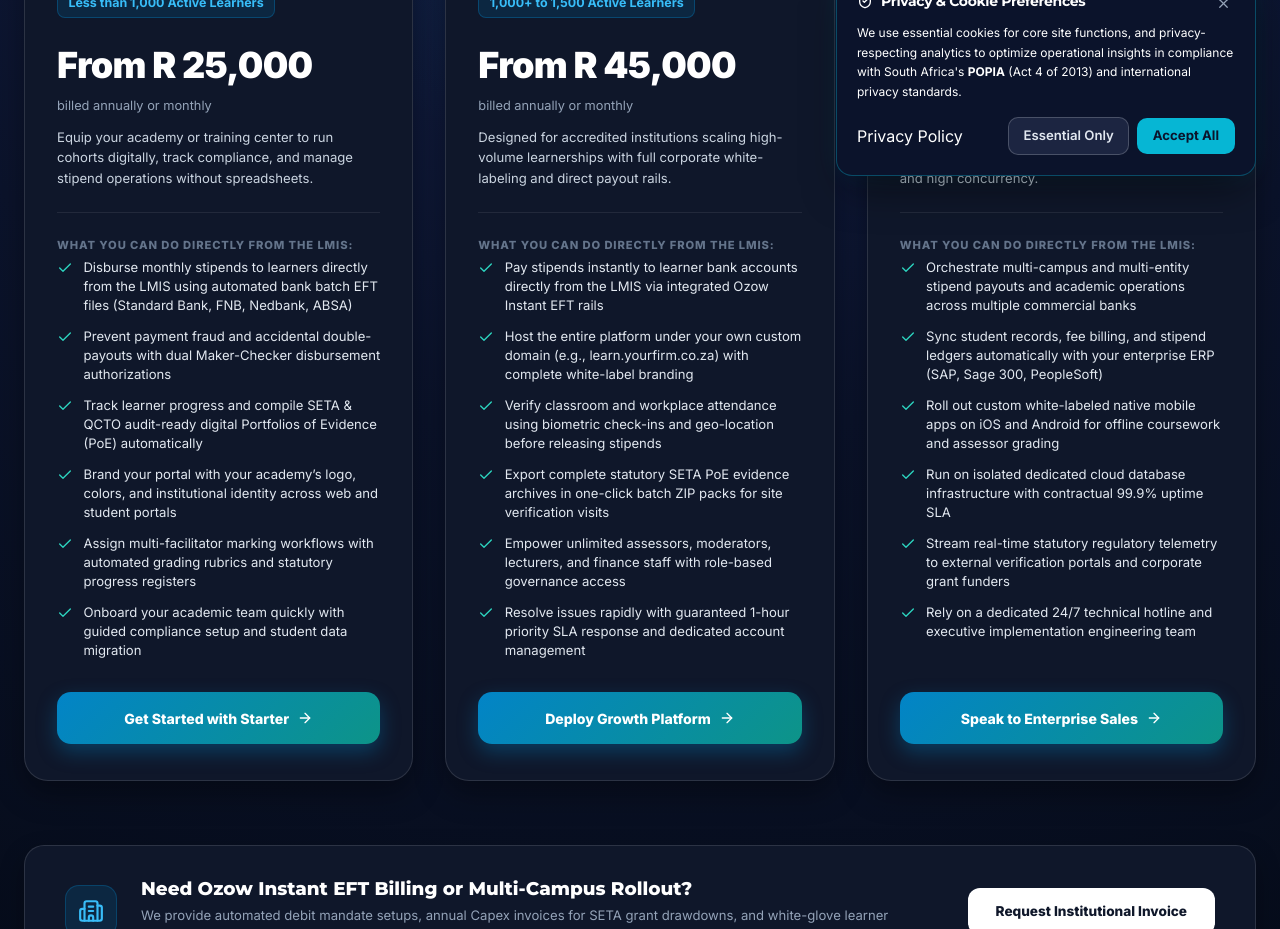
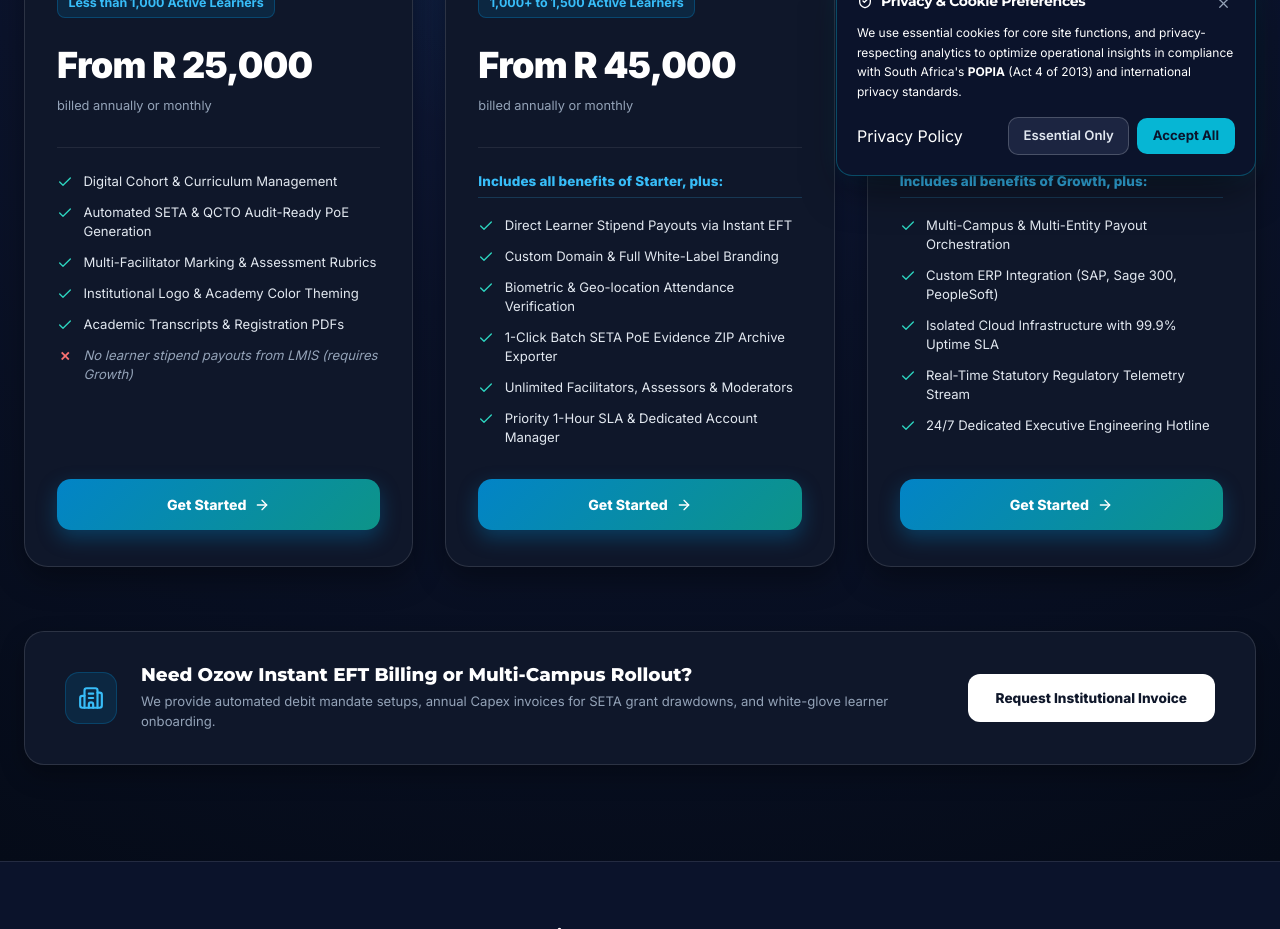
Before and after one commit to Lefika13/Nexa-Transform, a React (Vite) app: page /pricing in a window 1280 px wide. Shown: the part 600-1529 px from the top of the page. Built offline with nearby package versions, Linux system fonts and the light colour scheme; no server answers; the database is empty.

Commit message:
feat(pricing): rework plan benefits into punchy differentiated ticks, remove summaries, enforce no-stipend rule on starter, and set Get Started CTA

```diff
--- a/src/pages/Checkout.jsx
+++ b/src/pages/Checkout.jsx
@@ -7,20 +7,17 @@ const PLAN_INFO = {
   starter: {
     name: 'Starter Academy',
     monthlyPrice: 25000,
-    learners: 'Less than 1,000 Active Learners',
-    description: 'Perfect for accredited boutique academies and independent SDPs scaling their initial cohorts.'
+    learners: 'Less than 1,000 Active Learners'
   },
   growth: {
     name: 'Growth Provider',
     monthlyPrice: 45000,
-    learners: '1,000+ to 1,500 Active Learners',
-    description: 'Full white-label portal, custom domain, and automated Ozow/Stitch direct payout API integration.'
+    learners: '1,000+ to 1,500 Active Learners'
   },
   pro_plus: {
     name: 'Pro+ Plan',
     monthlyPrice: 60000,
-    learners: '1,500+ Active Learners',
-    description: 'Enterprise deployment for multi-campus TVETs and corporate learnership consortia.'
+    learners: '1,500+ Active Learners'
   }
 };
 
@@ -311,7 +308,6 @@ export const Checkout = () => {
             <div className="summary-plan-header">
               <h3 className="summary-plan-title">{plan.name}</h3>
               <span className="summary-plan-quota">{plan.learners}</span>
-              <p className="summary-plan-desc">{plan.description}</p>
             </div>
 
             <div className="summary-details-rows">
--- a/src/pages/Pricing.jsx
+++ b/src/pages/Pricing.jsx
@@ -8,54 +8,49 @@ const PLANS = [
     name: 'Starter Academy',
     priceZar: 'From R 25,000',
     cycle: 'billed annually or monthly',
-    description: 'Equip your academy or training center to run cohorts digitally, track compliance, and manage stipend operations without spreadsheets.',
     learnersQuota: 'Less than 1,000 Active Learners',
     benefits: [
-      'Disburse monthly stipends to learners directly from the LMIS using automated bank batch EFT files (Standard Bank, FNB, Nedbank, ABSA)',
-      'Prevent payment fraud and accidental double-payouts with dual Maker-Checker disbursement authorizations',
-      'Track learner progress and compile SETA & QCTO audit-ready digital Portfolios of Evidence (PoE) automatically',
-      'Brand your portal with your academy’s logo, colors, and institutional identity across web and student portals',
-      'Assign multi-facilitator marking workflows with automated grading rubrics and statutory progress registers',
-      'Onboard your academic team quickly with guided compliance setup and student data migration'
+      { text: 'Digital Cohort & Curriculum Management' },
+      { text: 'Automated SETA & QCTO Audit-Ready PoE Generation' },
+      { text: 'Multi-Facilitator Marking & Assessment Rubrics' },
+      { text: 'Institutional Logo & Academy Color Theming' },
+      { text: 'Academic Transcripts & Registration PDFs' },
+      { text: 'No learner stipend payouts from LMIS (requires Growth)', isNegative: true }
     ],
-    ctaText: 'Get Started with Starter',
-    actionCode: 'starter'
+    ctaText: 'Get Started'
   },
   {
     id: 'growth',
     name: 'Growth Provider',
     priceZar: 'From R 45,000',
     cycle: 'billed annually or monthly',
-    description: 'Designed for accredited institutions scaling high-volume learnerships with full corporate white-labeling and direct payout rails.',
     learnersQuota: '1,000+ to 1,500 Active Learners',
     benefits: [
-      'Pay stipends instantly to learner bank accounts directly from the LMIS via integrated Ozow Instant EFT rails',
-      'Host the entire platform under your own custom domain (e.g., learn.yourfirm.co.za) with complete white-label branding',
-      'Verify classroom and workplace attendance using biometric check-ins and geo-location before releasing stipends',
-      'Export complete statutory SETA PoE evidence archives in one-click batch ZIP packs for site verification visits',
-      'Empower unlimited assessors, moderators, lecturers, and finance staff with role-based governance access',
-      'Resolve issues rapidly with guaranteed 1-hour priority SLA response and dedicated account management'
+      { text: 'Includes all benefits of Starter, plus:', isIncludedHeader: true },
+      { text: 'Direct Learner Stipend Payouts via Instant EFT' },
+      { text: 'Custom Domain & Full White-Label Branding' },
+      { text: 'Biometric & Geo-location Attendance Verification' },
+      { text: '1-Click Batch SETA PoE Evidence ZIP Archive Exporter' },
+      { text: 'Unlimited Facilitators, Assessors & Moderators' },
+      { text: 'Priority 1-Hour SLA & Dedicated Account Manager' }
     ],
-    ctaText: 'Deploy Growth Platform',
-    actionCode: 'growth'
+    ctaText: 'Get Started'
   },
   {
     id: 'pro_plus',
     name: 'Pro+ Plan',
     priceZar: 'From R 60,000',
     cycle: 'custom institutional agreement',
-    description: 'Enterprise architecture for TVET colleges, universities, and consortia requiring ERP integration and high concurrency.',
     learnersQuota: '1,500+ Active Learners',
     benefits: [
-      'Orchestrate multi-campus and multi-entity stipend payouts and academic operations across multiple commercial banks',
-      'Sync student records, fee billing, and stipend ledgers automatically with your enterprise ERP (SAP, Sage 300, PeopleSoft)',
-      'Roll out custom white-labeled native mobile apps on iOS and Android for offline coursework and assessor grading',
-      'Run on isolated dedicated cloud database infrastructure with contractual 99.9% uptime SLA',
-      'Stream real-time statutory regulatory telemetry to external verification portals and corporate grant funders',
-      'Rely on a dedicated 24/7 technical hotline and executive implementation engineering team'
+      { text: 'Includes all benefits of Growth, plus:', isIncludedHeader: true },
+      { text: 'Multi-Campus & Multi-Entity Payout Orchestration' },
+      { text: 'Custom ERP Integration (SAP, Sage 300, PeopleSoft)' },
+      { text: 'Isolated Cloud Infrastructure with 99.9% Uptime SLA' },
+      { text: 'Real-Time Statutory Regulatory Telemetry Stream' },
+      { text: '24/7 Dedicated Executive Engineering Hotline' }
     ],
-    ctaText: 'Speak to Enterprise Sales',
-    actionCode: 'pro_plus'
+    ctaText: 'Get Started'
   }
 ];
 
@@ -123,21 +118,35 @@ export const Pricing = () => {
                     <span className="price-main-amount">{plan.priceZar}</span>
                     <span className="price-cycle-text">{plan.cycle}</span>
                   </div>
-
-                  <p className="plan-short-desc">
-                    {plan.description}
-                  </p>
                 </div>
 
                 {/* Key Capabilities Checklist */}
-                <div className="features-list-heading">What you can do directly from the LMIS:</div>
-                <ul className="box-features-list">
-                  {plan.benefits.map((benefit, idx) => (
-                    <li key={idx} className="feature-check-item">
-                      <Check className="feature-check-icon" />
-                      <span>{benefit}</span>
-                    </li>
-                  ))}
+                <ul className="box-features-list" style={{ marginTop: '1.25rem' }}>
+                  {plan.benefits.map((benefit, idx) => {
+                    if (benefit.isIncludedHeader) {
+                      return (
+                        <li key={idx} className="feature-check-item included-header-item" style={{ paddingBottom: '0.35rem', borderBottom: '1px solid rgba(56, 189, 248, 0.2)', marginBottom: '0.35rem' }}>
+                          <span style={{ fontWeight: 800, color: '#38BDF8', fontSize: '0.84rem', letterSpacing: '0.01em' }}>
+                            {benefit.text}
+                          </span>
+                        </li>
+                      );
+                    }
+                    if (benefit.isNegative) {
+                      return (
+                        <li key={idx} className="feature-check-item negative-item" style={{ color: '#94A3B8' }}>
+                          <span style={{ color: '#F87171', fontWeight: 900, width: '16px', display: 'inline-block', textAlign: 'center', flexShrink: 0, marginTop: '1px' }}>✕</span>
+                          <span style={{ fontStyle: 'italic', color: '#94A3B8' }}>{benefit.text}</span>
+                        </li>
+                      );
+                    }
+                    return (
+                      <li key={idx} className="feature-check-item">
+                        <Check className="feature-check-icon" />
+                        <span>{benefit.text}</span>
+                      </li>
+                    );
+                  })}
                 </ul>
               </div>
 
@@ -146,7 +155,7 @@ export const Pricing = () => {
                 href={`/checkout?plan=${plan.id}`}
                 className="plan-action-btn primary-btn"
               >
-                <span>{plan.ctaText}</span>
+                <span>Get Started</span>
                 <ArrowRight style={{ width: 16, height: 16 }} />
               </a>
             </div>
```
Also changed, not shown: 1 other file (tests, documents, lock files or other folders).
